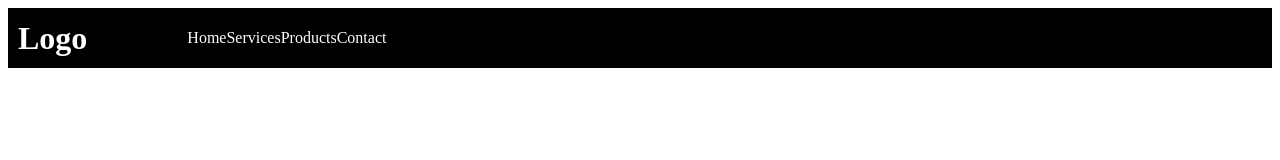
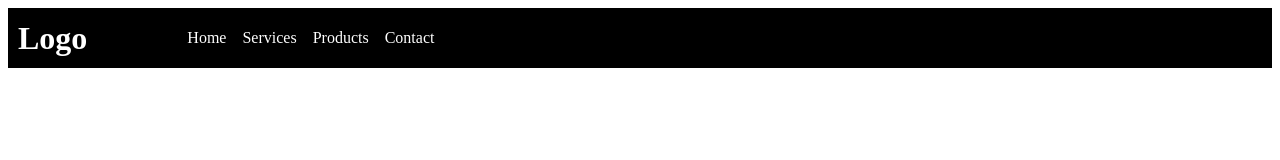
Before and after one commit to abhi-raj-abhi/amazon-clone, a plain HTML site: page index.html in a window 1280 px wide. Drawn offline with Linux system fonts and the light colour scheme.

Commit message:
Margin Fixed

```diff
--- a/style.css
+++ b/style.css
@@ -12,3 +12,8 @@
     display: flex;
     margin-left: 100px;
 }
+
+
+.tabs nav{
+    margin-right: 16px;
+}
```
